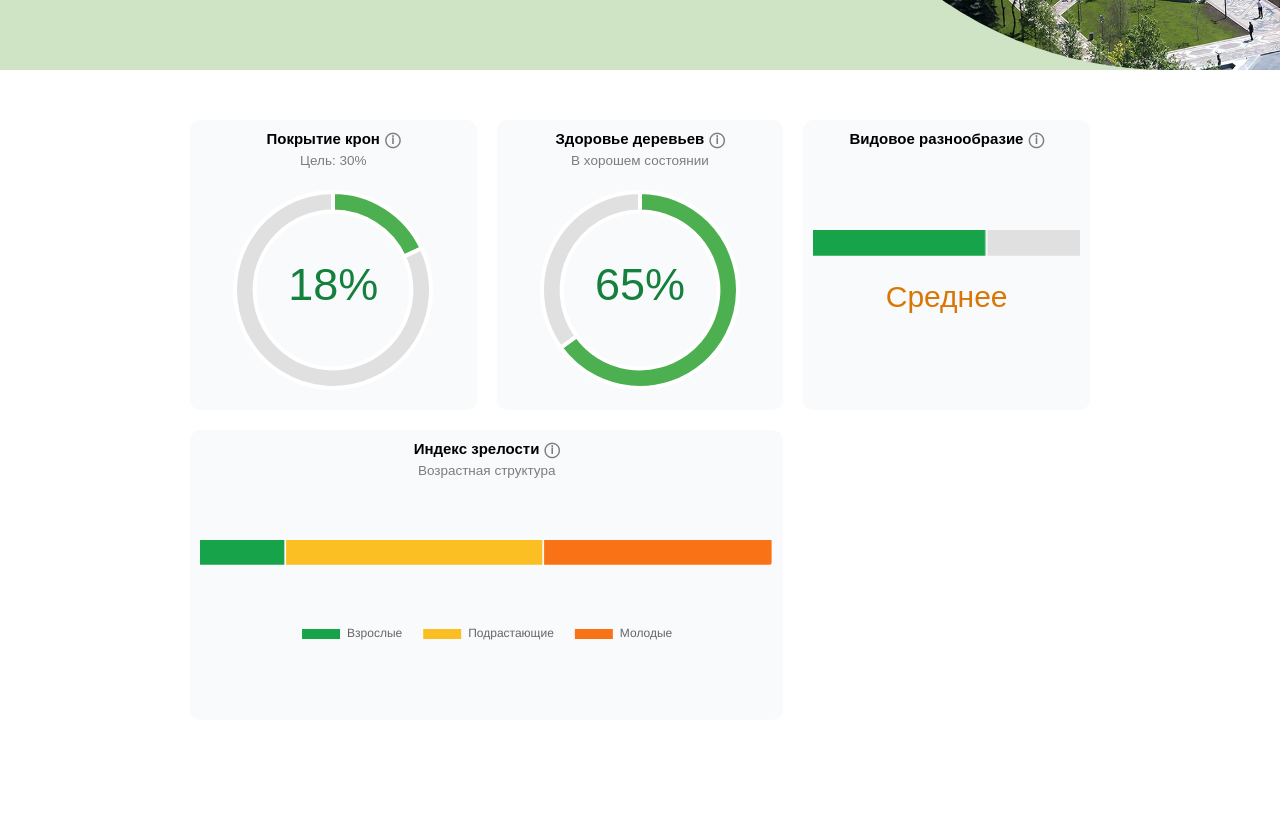
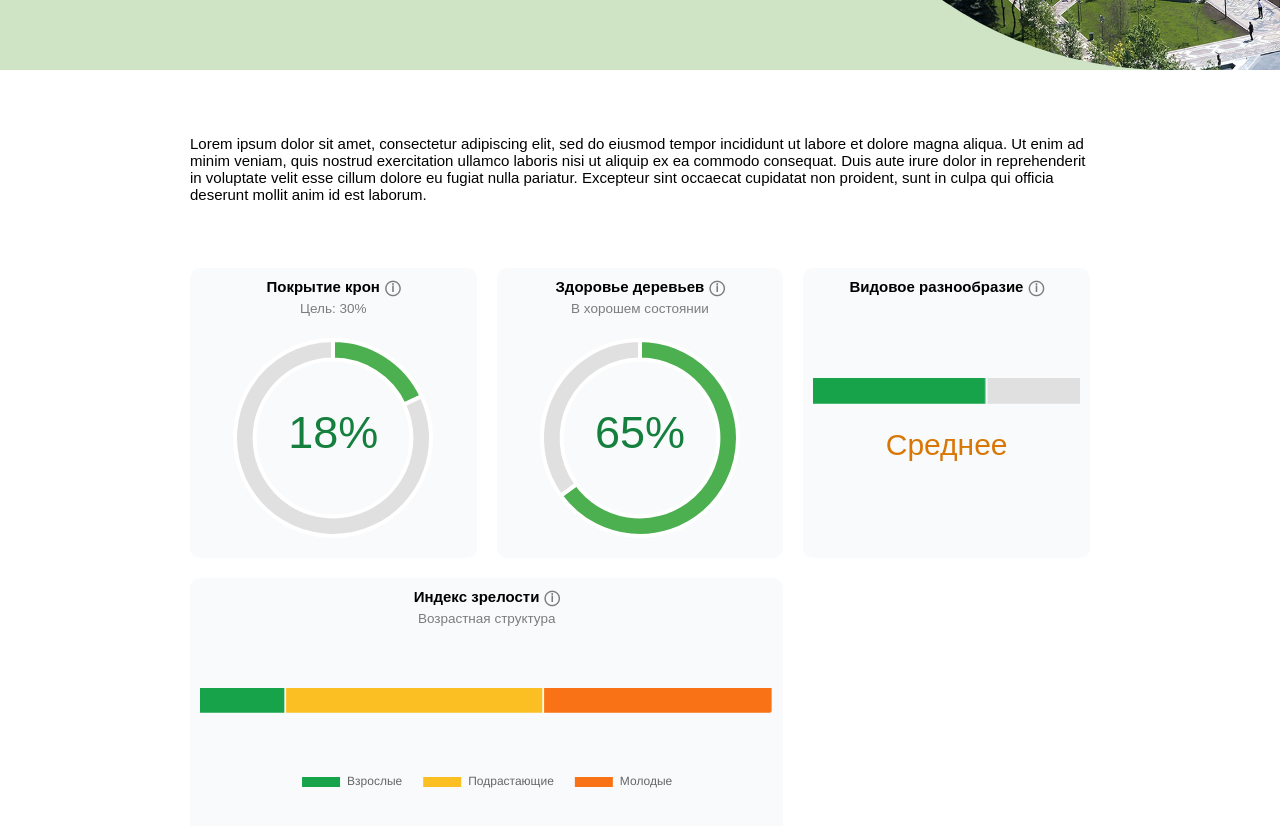
Before and after one commit to KanachYerevan/kanach-index, a SvelteKit app: page / in a window 1280 px wide. Shown: the part 420-1246 px from the top of the page. Before the commit the page ends 1140 px from the top, so only its background shows below. Built offline with nearby package versions, Linux system fonts and the light colour scheme.

Commit message:
Add some dummy text

```diff
--- a/src/routes/+page.svelte
+++ b/src/routes/+page.svelte
@@ -18,6 +18,10 @@
 <MainBlock />
 
 <Narrow>
+    <p>Lorem ipsum dolor sit amet, consectetur adipiscing elit, sed do eiusmod tempor incididunt ut labore et dolore magna aliqua. Ut enim ad minim veniam, quis nostrud exercitation ullamco laboris nisi ut aliquip ex ea commodo consequat. Duis aute irure dolor in reprehenderit in voluptate velit esse cillum dolore eu fugiat nulla pariatur. Excepteur sint occaecat cupidatat non proident, sunt in culpa qui officia deserunt mollit anim id est laborum.</p>
+</Narrow>
+
+<Narrow>
     <ChartGrid>
         <CrownsChart value={18} />
         <HealthChart value={65} />
```
